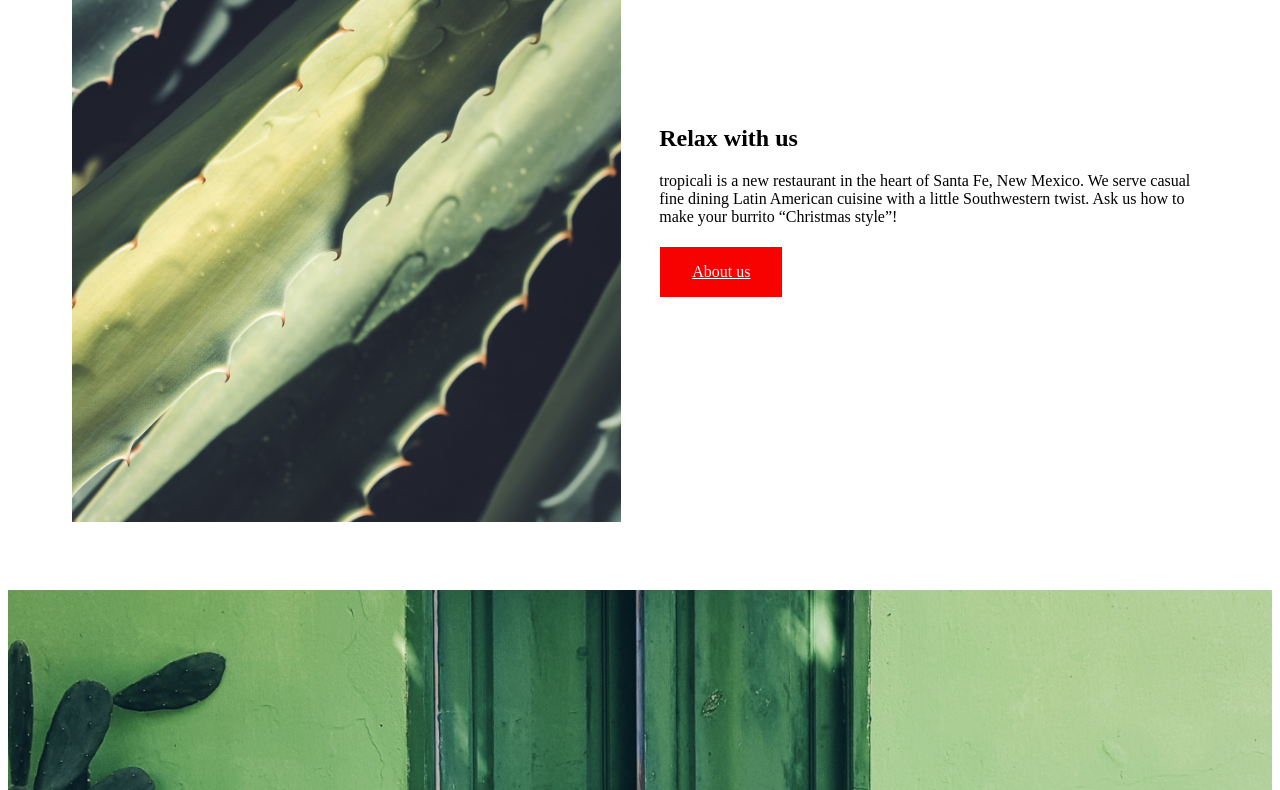
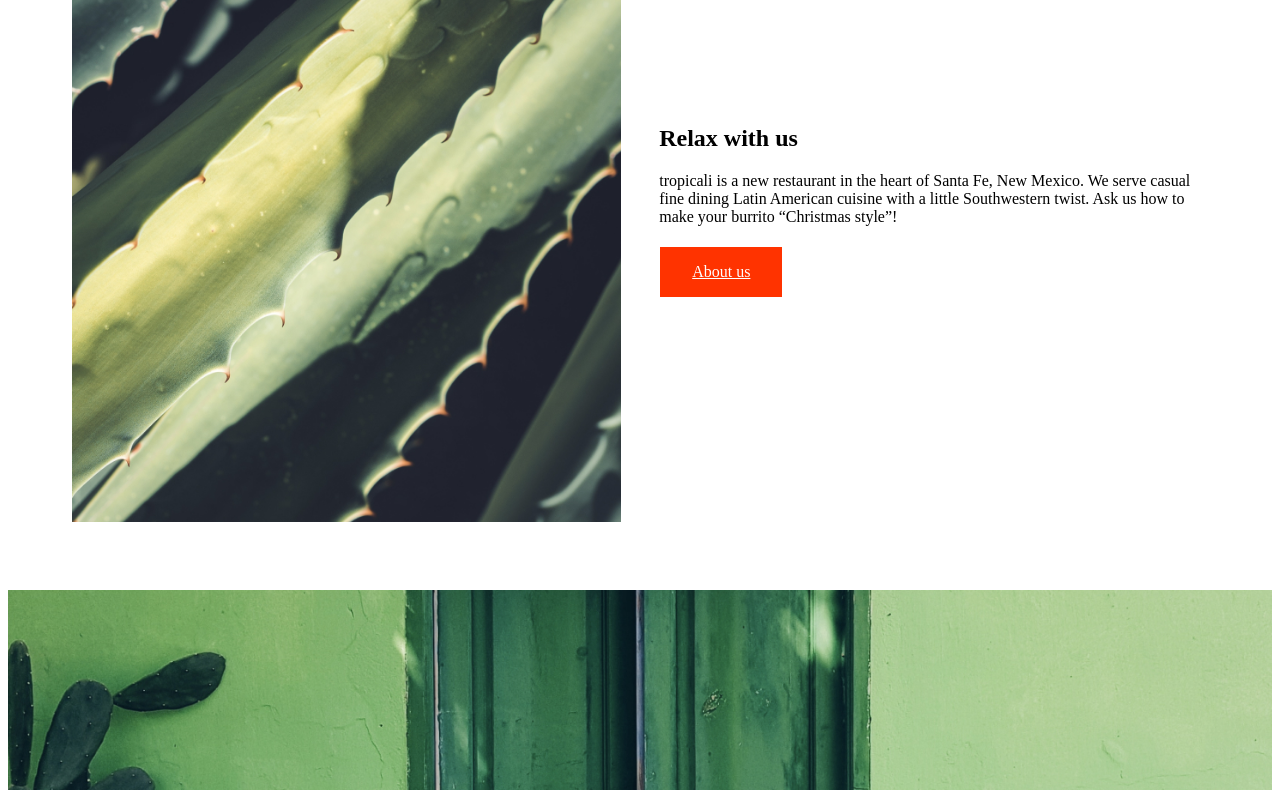
Before and after one commit to nikitasarejko/tropicali, a website: page src/index.html in a window 1280 px wide. Shown: the part 869-1659 px from the top of the page. Drawn offline with Linux system fonts and the light colour scheme.

Commit message:
page is ready to go live

```diff
--- a/src/css/app.css
+++ b/src/css/app.css
@@ -2,7 +2,7 @@
 @custom-media --mq-small (max-width: 32rem);
 
 :root {
-    --primary-color: #f70201;
+    --primary-color: #ff3300;
     --text-on-light: #151620;
     --text-on-dark: #ffffff;
     --background-color: #ffffff;
```
